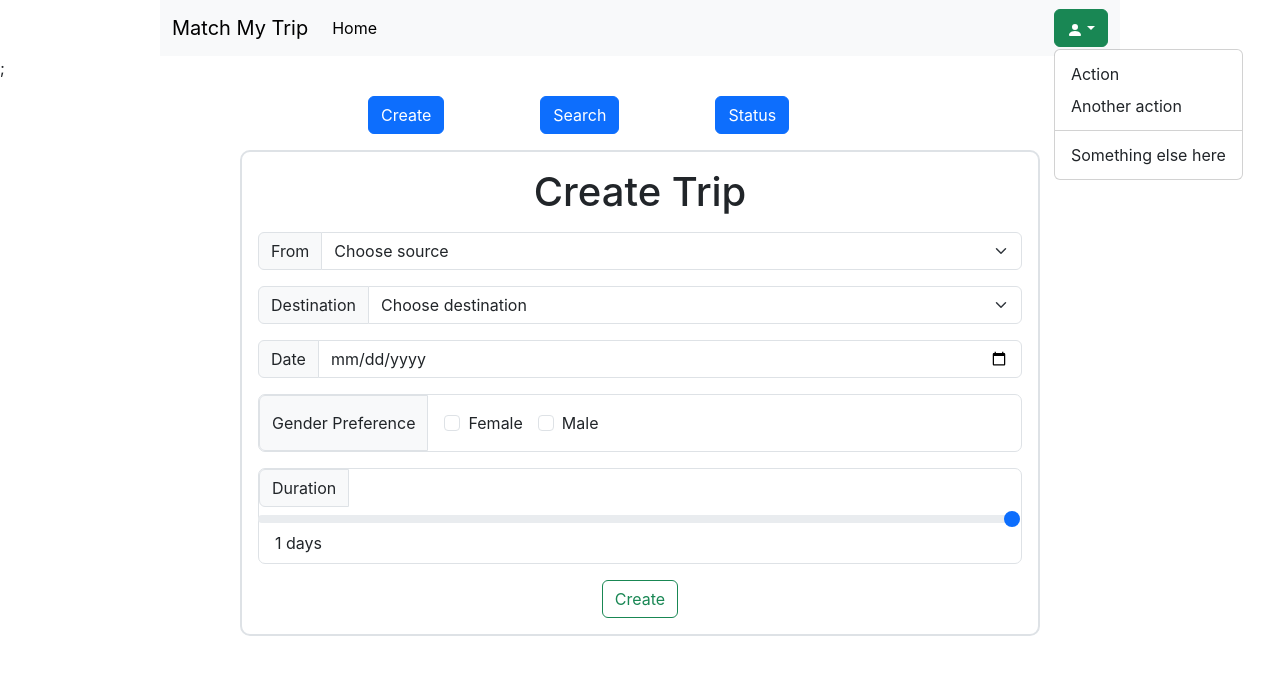
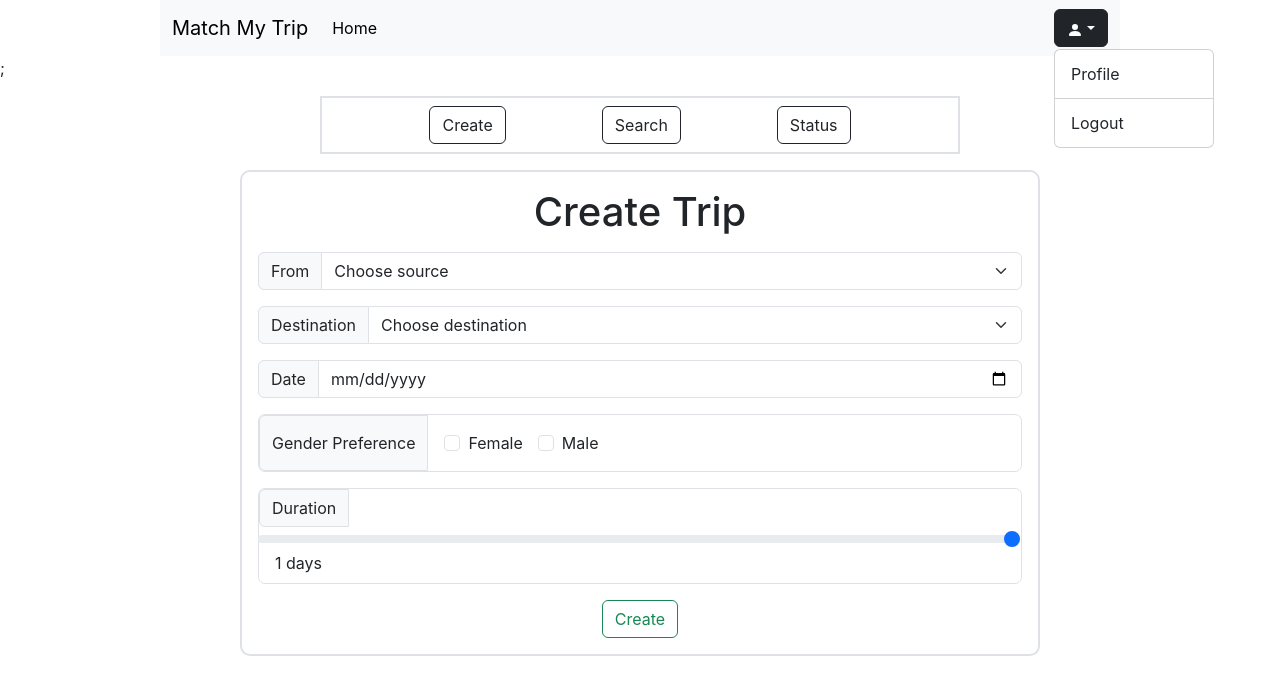
Before and after one commit to isha-03/mess-manage, a React (Create React App) app: page / in a window 1280 px wide. Both pictures are taken after a click on the button 1080 px from the left and 28 px from the top of the page. Shown: the top 694 px of the page. Built offline with nearby package versions, Linux system fonts and the light colour scheme.

Commit message:
before paging

```diff
--- a/src/App.js
+++ b/src/App.js
@@ -11,10 +11,10 @@ function App() {
   return (
     <div className='w-100 '>
     <Navbar/>;
-    <div className='my-3 mx-auto w-50 '>
-    <button type="button" class="btn btn-primary mx-5" onClick={()=>setoption('Create')}>Create</button>
-    <button type="button" class="btn btn-primary mx-5" onClick={()=>setoption('Search')}>Search</button>
-    <button type="button" class="btn btn-primary mx-5 " onClick={()=>setoption('Status')}>Status</button>
+    <div className='my-3 mx-auto w-50 border border-2 text-center p-2'>
+    <button type="button" class="btn btn-outline-dark mx-5" onClick={()=>setoption('Create')} >Create</button>
+    <button type="button" class="btn btn-outline-dark mx-5" onClick={()=>setoption('Search')}>Search</button>
+    <button type="button" class="btn btn-outline-dark mx-5 " onClick={()=>setoption('Status')}>Status</button>
     </div>
     {option==='Create'?<Create/>:(option==='Search'?<Search/>:<Status/>)}
 
--- a/src/components/Navbar.js
+++ b/src/components/Navbar.js
@@ -19,17 +19,16 @@ export default function Navbar() {
 
       <div class="d-flex nav-item dropdown dropleft">
 
-          <button className="btn btn-outline-success dropdown-toggle dropleft" data-bs-toggle="dropdown" aria-haspopup="true" aria-expanded="false">
+          <button className="btn btn-outline-dark dropdown-toggle dropleft" data-bs-toggle="dropdown" aria-haspopup="true" aria-expanded="false">
             <svg xmlns="http://www.w3.org/2000/svg" width="16" height="16" fill="currentColor" class="bi bi-person-fill" viewBox="0 0 16 16">
                 <path d="M3 14s-1 0-1-1 1-4 6-4 6 3 6 4-1 1-1 1H3Zm5-6a3 3 0 1 0 0-6 3 3 0 0 0 0 6Z"/>
             </svg>
           </button>
 
           <ul class="dropdown-menu dropdown-menu-left">
-            <li><a class="dropdown-item" href="#">Action</a></li>
-            <li><a class="dropdown-item" href="#">Another action</a></li>
+            <li><a class="dropdown-item" href="#">Profile</a></li>
             <li><hr class="dropdown-divider"/></li>
-            <li><a class="dropdown-item" href="#">Something else here</a></li>
+            <li><a class="dropdown-item" href="#">Logout</a></li>
           </ul>
         </div>
 
```
Also changed, not shown: src/pages/Login/Login.js (added).
